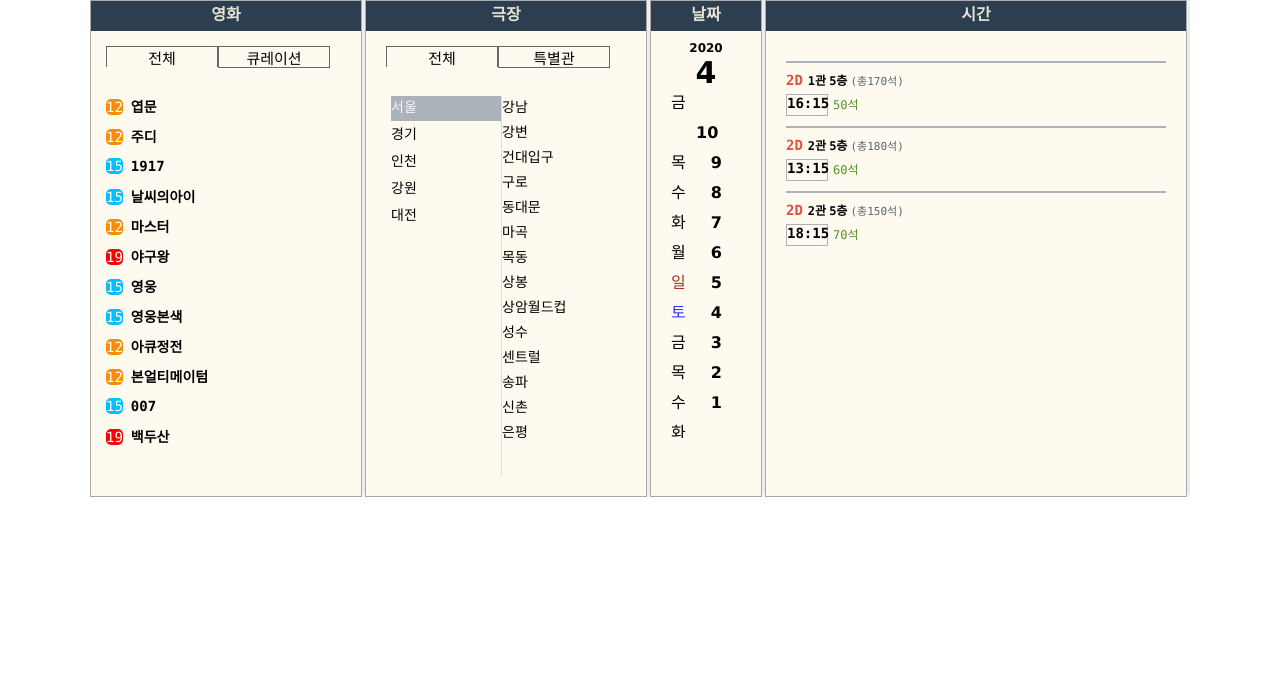
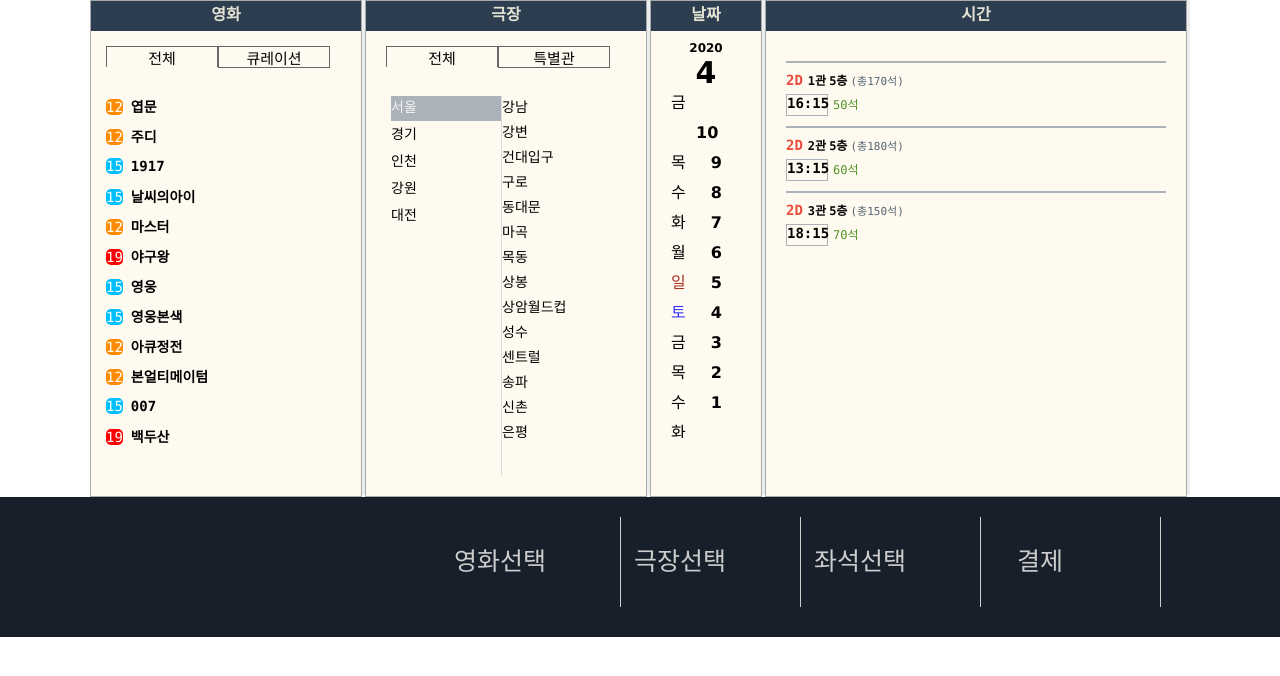
Before and after one commit to YoungJInzz/cinerium_prod, a React (Create React App) app in the folder client/: page / in a window 1280 px wide. Shown: the top 676 px of the page. Built offline with nearby package versions, Linux system fonts and the light colour scheme.

Commit message:
Add bookinfo

```diff
--- a/client/src/components/bookInfo.jsx
+++ b/client/src/components/bookInfo.jsx
@@ -1,10 +1,46 @@
 import React from "react";
 
-const BookInfo = ({ movie, theater }) => {
+const BookInfo = ({ movie, theater, screenId, date, screeninfo }) => {
+  const filterScreen = () => {
+    let filteredSreen = screeninfo.filter((item) => item.id === screenId);
+    let result = filteredSreen[0];
+    let screen = "";
+    let layer = "";
+    for (let key in result) {
+      if (key === "screen") {
+        screen = result[key];
+      }
+      if ((key = "layer")) {
+        layer = result[key];
+      }
+    }
+    return `${screen} ${layer} `;
+  };
+
   return (
     <div className="bookInfo">
-      <div>{movie}</div>
+      <div className="mv Choice">
+        <div className={"choicePh" + (movie !== "" ? " disabled" : "")}>
+          영화선택
+        </div>
+      </div>
+      <div className="th Choice">
+        <div
+          className={
+            "choicePh" + (theater !== "" || screenId !== "" ? " disabled" : "")
+          }
+        >
+          극장선택
+        </div>
+      </div>
+      <div className="se Choice">
+        <div className="choicePh">좌석선택</div>
+      </div>
+      <div className="pay Choice">
+        <div className="choicePh">결제</div>
+      </div>
       <div>{theater}</div>
+      <div>{filterScreen()}</div>
     </div>
   );
 };
--- a/client/src/components/booking.jsx
+++ b/client/src/components/booking.jsx
@@ -8,7 +8,7 @@ import BookInfo from "./bookInfo";
 const Booking = ({
   movie,
   theater,
-  screen,
+  screenId,
   region,
   regiontheater,
   movielist,
@@ -42,10 +42,20 @@ const Booking = ({
             selectTheater={selectTheater}
           />
           <Dates date={date} selectDate={selectDate} />
-          <TimeSection screeninfo={screeninfo} />
+          <TimeSection
+            screenId={screenId}
+            selectScreen={selectScreen}
+            screeninfo={screeninfo}
+          />
         </div>
-        <BookInfo movie={movie} theater={theater} />
       </div>
+      <BookInfo
+        movie={movie}
+        theater={theater}
+        screenId={screenId}
+        date={date}
+        screeninfo={screeninfo}
+      />
     </div>
   );
 };
--- a/client/src/components/timeItem.jsx
+++ b/client/src/components/timeItem.jsx
@@ -1,6 +1,6 @@
 import React from "react";
 
-const TimeItem = ({ item }) => {
+const TimeItem = ({ screenId, selectScreen, item }) => {
   return (
     <div className="timeItem">
       <span className="dimension">{item.dimension}</span>
@@ -8,8 +8,15 @@ const TimeItem = ({ item }) => {
       <span className="layer">{item.layer}</span>
       <span className="totalSeat">(총{item.totalSeat}석)</span>
       <br />
-      <div className="seatSelect">
-        <div className="time">{item.time}</div>
+      <div
+        className="seatSelect"
+        onClick={() => {
+          selectScreen(item.id);
+        }}
+      >
+        <div className={"time" + (item.id === screenId ? " selected" : "")}>
+          {item.time}
+        </div>
         <div className="emptySeat">{item.emptySeat}석</div>
       </div>
     </div>
--- a/client/src/components/timeSection.jsx
+++ b/client/src/components/timeSection.jsx
@@ -1,12 +1,23 @@
 import React from "react";
 import TimeItem from "./timeItem";
-const TimeSection = ({ screeninfo }) => {
+const TimeSection = ({ screenId, selectScreen, screeninfo }) => {
   return (
     <div className="timeSection">
       <div className="head">시간</div>
       <div className="timeInfo">
+        <div
+          className={
+            "placeholder" + (screeninfo.length !== 0 ? " disabled" : "")
+          }
+        >
+          영화,극장,날짜를 선택해주세요
+        </div>
         {screeninfo.map((item) => (
-          <TimeItem item={item} />
+          <TimeItem
+            screenId={screenId}
+            selectScreen={selectScreen}
+            item={item}
+          />
         ))}
       </div>
     </div>
--- a/client/src/containers/BookingContainer.js
+++ b/client/src/containers/BookingContainer.js
@@ -12,7 +12,7 @@ import Booking from "../components/booking";
 const BookingConatainer = ({
   movie,
   theater,
-  screen,
+  screenId,
   region,
   regiontheater,
   movielist,
@@ -29,7 +29,7 @@ const BookingConatainer = ({
     <Booking
       movie={movie}
       theater={theater}
-      screen={screen}
+      screenId={screenId}
       region={region}
       regiontheater={regiontheater}
       movielist={movielist}
@@ -49,7 +49,7 @@ export default connect(
   ({ booking }) => ({
     movie: booking.movie,
     theater: booking.theater,
-    screen: booking.screen,
+    screenId: booking.screenId,
     region: booking.region,
     date: booking.date,
     regiontheater: booking.regiontheater,
--- a/client/src/modules/booking.js
+++ b/client/src/modules/booking.js
@@ -5,16 +5,18 @@ const SELECT_REGION = "booking/SELECT_REGION";
 const SELECT_THEATER = "booking/SELECT_THEATER";
 const SELECT_DATE = "booking/SELECT_DATE";
 const SELECT_SCREEN = "booking/SELECT_TIME";
+const SHOW_SCREEN = "booking/SHOW_SCREEN";
 
 export const selectMovie = createAction(SELECT_MOVIE, (input) => input);
 export const selectRegion = createAction(SELECT_REGION, (input) => input);
 export const selectTheater = createAction(SELECT_THEATER, (input) => input);
 export const selectDate = createAction(SELECT_DATE, (input) => input);
-export const selectScreen = createAction(SELECT_THEATER, (input) => input);
+export const selectScreen = createAction(SELECT_SCREEN, (input) => input);
 
 const initialState = {
   movie: "",
   theater: "",
+  screenId: "",
   screen: "",
   region: "서울",
   date: "",
@@ -97,6 +99,7 @@ const initialState = {
   ],
   screeninfo: [
     {
+      id: "1",
       screen: "1관",
       layer: "5층",
       time: "16:15",
@@ -105,6 +108,7 @@ const initialState = {
       emptySeat: 50,
     },
     {
+      id: "2",
       screen: "2관",
       layer: "5층",
       time: "13:15",
@@ -113,7 +117,8 @@ const initialState = {
       emptySeat: 60,
     },
     {
-      screen: "2관",
+      id: "3",
+      screen: "3관",
       layer: "5층",
       time: "18:15",
       dimension: "2D",
@@ -130,7 +135,10 @@ const booking = handleActions(
       ...state,
       theater: action.payload,
     }),
-    [SELECT_SCREEN]: (state, action) => ({ ...state, screen: action.payload }),
+    [SELECT_SCREEN]: (state, action) => ({
+      ...state,
+      screenId: action.payload,
+    }),
     [SELECT_DATE]: (state, action) => ({ ...state, date: action.payload }),
   },
   initialState
--- a/client/src/style/style.css
+++ b/client/src/style/style.css
@@ -1,5 +1,8 @@
 body {
   font-family: Consolas, monospace;
+}
+.disabled {
+  display: none;
 }
 .selected {
   background-color: #666;
@@ -14,6 +17,7 @@ body {
   position: relative;
   margin: 0 auto;
   width: 1100px;
+  z-index: 1;
 }
 .booking-container .step1 {
   background-color: #ebedef;
@@ -271,6 +275,12 @@ body {
   color: #e5e3d4;
   background-color: #2c3e50;
 }
+.placeholder {
+  margin-top: 180px;
+  text-align: center;
+  font-size: 15px;
+  color: #666;
+}
 
 .timeItem {
   padding-top: 7px;
@@ -332,6 +342,48 @@ body {
 }
 /*time*/
 
+/*bookInfo*/
+.bookInfo {
+  position: relative;
+  margin-top: 2px;
+  background-color: #17202a;
+  height: 140px;
+}
+
+.Choice {
+  position: absolute;
+  line-height: 90px;
+  padding-right: 70px;
+  text-align: center;
+  margin-top: 20px;
+  margin-left: 450px;
+  height: 90px;
+  width: 100px;
+  font-size: 25px;
+  border-right: 1px solid #cccccc;
+  color: #ededed;
+}
+.mv {
+  margin-left: 450px;
+}
+
+.th {
+  margin-left: 630px;
+}
+
+.se {
+  margin-left: 810px;
+}
+
+.pay {
+  margin-left: 990px;
+}
+.choicePh {
+  color: #cccccc;
+}
+
+/*bookInfo*/
+
 /*scroll bar*/
 ::-webkit-scrollbar {
   width: 7px;
```
